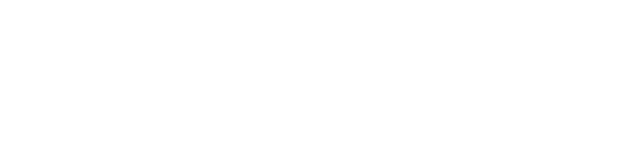
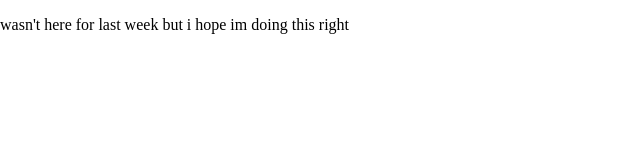
Before and after one commit to xianyu-li/personal-site, a plain HTML site: page index.html in a window 1280 px wide. Shown: the whole page, without its empty margins (0-640 px from the left). Drawn offline with Linux system fonts and the light colour scheme.

Commit message:
initla push

```diff
--- a/index.html
+++ b/index.html
@@ -9,6 +9,6 @@
     <link rel="stylesheet" href="css/style.css">
 </head>
 <body>
-
+    <p>wasn't here for last week but i hope im doing this right</p>
 </body>
 </html>
```
